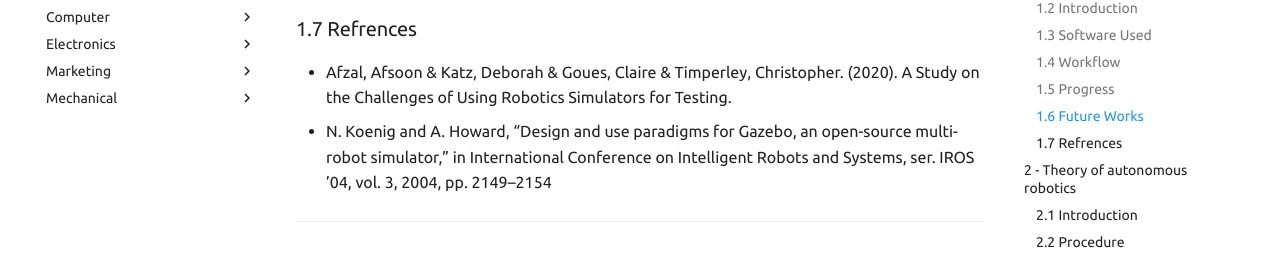
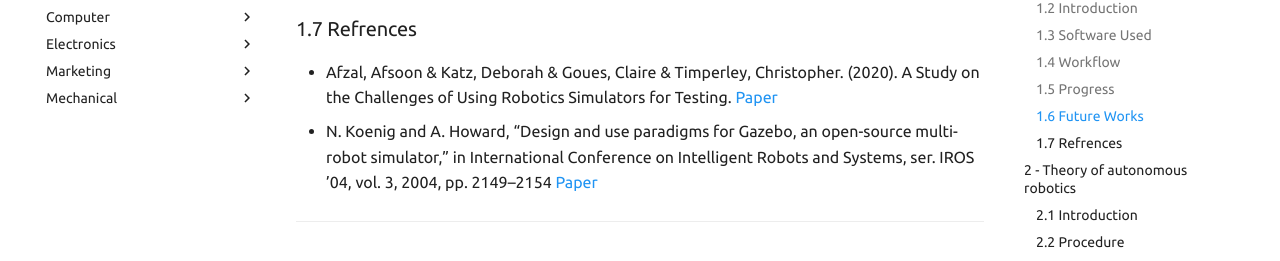
Before and after one commit to auvzhcet/Documentation, an MkDocs documentation site: the page built from docs/computer/student_Reports/Tamkeen_2019-20.md, in a window 1280 px wide and 1400 px high, scrolled down 2169 px. Shown: the part 172-433 px from the top of the window. Built offline with MkDocs 1.6.1 and Material for MkDocs 9.7.7, drawn with Linux system fonts in a browser that asks for light colours; comment, search, counter and statistics services are not loaded.

Commit message:
Add links to reference-papers

```diff
--- a/docs/computer/student_Reports/Tamkeen_2019-20.md
+++ b/docs/computer/student_Reports/Tamkeen_2019-20.md
@@ -49,8 +49,8 @@ Incorporating real-time information about the vehicle such as battery level and
 
 ### 1.7 Refrences
 
-- Afzal, Afsoon & Katz, Deborah & Goues, Claire & Timperley, Christopher. (2020). A Study on the Challenges of Using Robotics Simulators for Testing.
-- N. Koenig and A. Howard, “Design and use paradigms for Gazebo, an open-source multi-robot simulator,” in International Conference on Intelligent Robots and Systems, ser. IROS ’04, vol. 3, 2004, pp. 2149–2154
+- Afzal, Afsoon & Katz, Deborah & Goues, Claire & Timperley, Christopher. (2020). A Study on the Challenges of Using Robotics Simulators for Testing. [Paper](https://www.semanticscholar.org/paper/A-Study-on-the-Challenges-of-Using-Robotics-for-Afzal-Katz/cef409421e17fd4b0a8a216b694338ce3e5e051d)
+- N. Koenig and A. Howard, “Design and use paradigms for Gazebo, an open-source multi-robot simulator,” in International Conference on Intelligent Robots and Systems, ser. IROS ’04, vol. 3, 2004, pp. 2149–2154 [Paper](https://scholar.google.com/scholar_lookup?title=Design%20and%20use%20paradigms%20for%20Gazebo,%20an%20open-source%20multi-robot%20simulator&author=N.%20Koenig%20&author=A.%20Howard)
 
 ---
 
@@ -78,7 +78,7 @@ Being a biology enthusiast as well, I am always inspired by natural systems. The
 - [Self-driving cars specialization](https://www.coursera.org/specializations/self-driving-cars)
 - [Introduction to Control Theory And Its Application to Computing Systems](https://www.cse.wustl.edu/~lu/papers/sigmetrics08_control.pdf)
 - [Process Controllers](https://www.engineeringtoolbox.com/process-controllers-d_499.html)
-- Liang, Xiao & Pang, Yongjie & Wan, Lei & Wang, Bo. (2009). Dynamic Modelling and Motion Control for Underwater Vehicles with Fins. 10.5772/6720.
+- Liang, Xiao & Pang, Yongjie & Wan, Lei & Wang, Bo. (2009). Dynamic Modelling and Motion Control for Underwater Vehicles with Fins. 10.5772/6720. [Paper](https://www.intechopen.com/books/underwater_vehicles/dynamic_modelling_and_motion_control_for_underwater_vehicles_with_fins)
 - [3Blue1Brown: Linear Algebra](https://www.youtube.com/watch?v=kjBOesZCoqc&list=PL0-GT3co4r2y2YErbmuJw2L5tW4Ew2O5B&index=1)
 - [3Blue1Brown: But what is the Fourier Transform? A visual introduction](https://www.youtube.com/watch?v=spUNpyF58BY&pbjreload=101)
 - [3Blue1Brown: But what is a Fourier series? From heat flow to circle drawings](https://www.youtube.com/watch?v=r6sGWTCMz2k)
```
